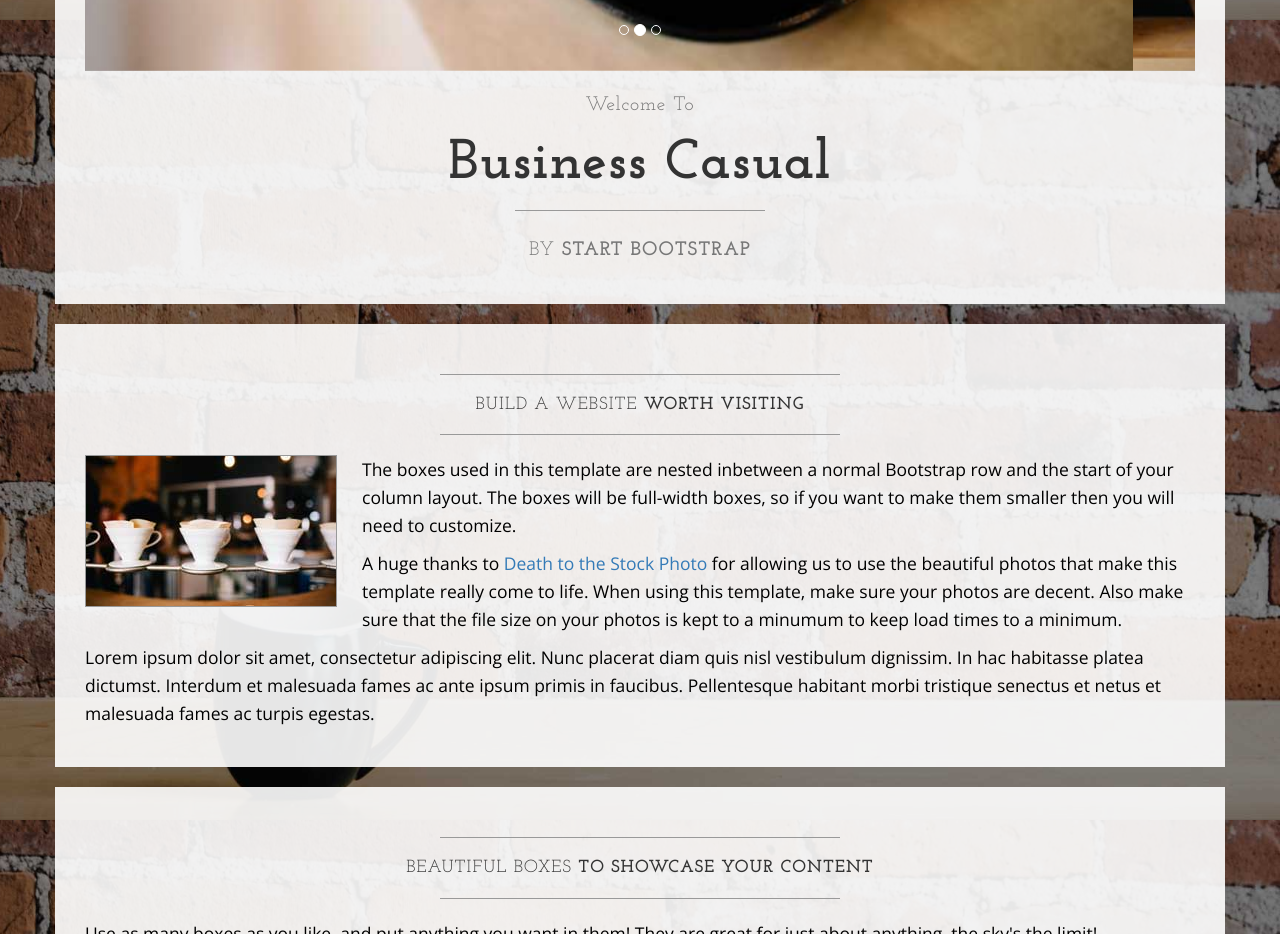
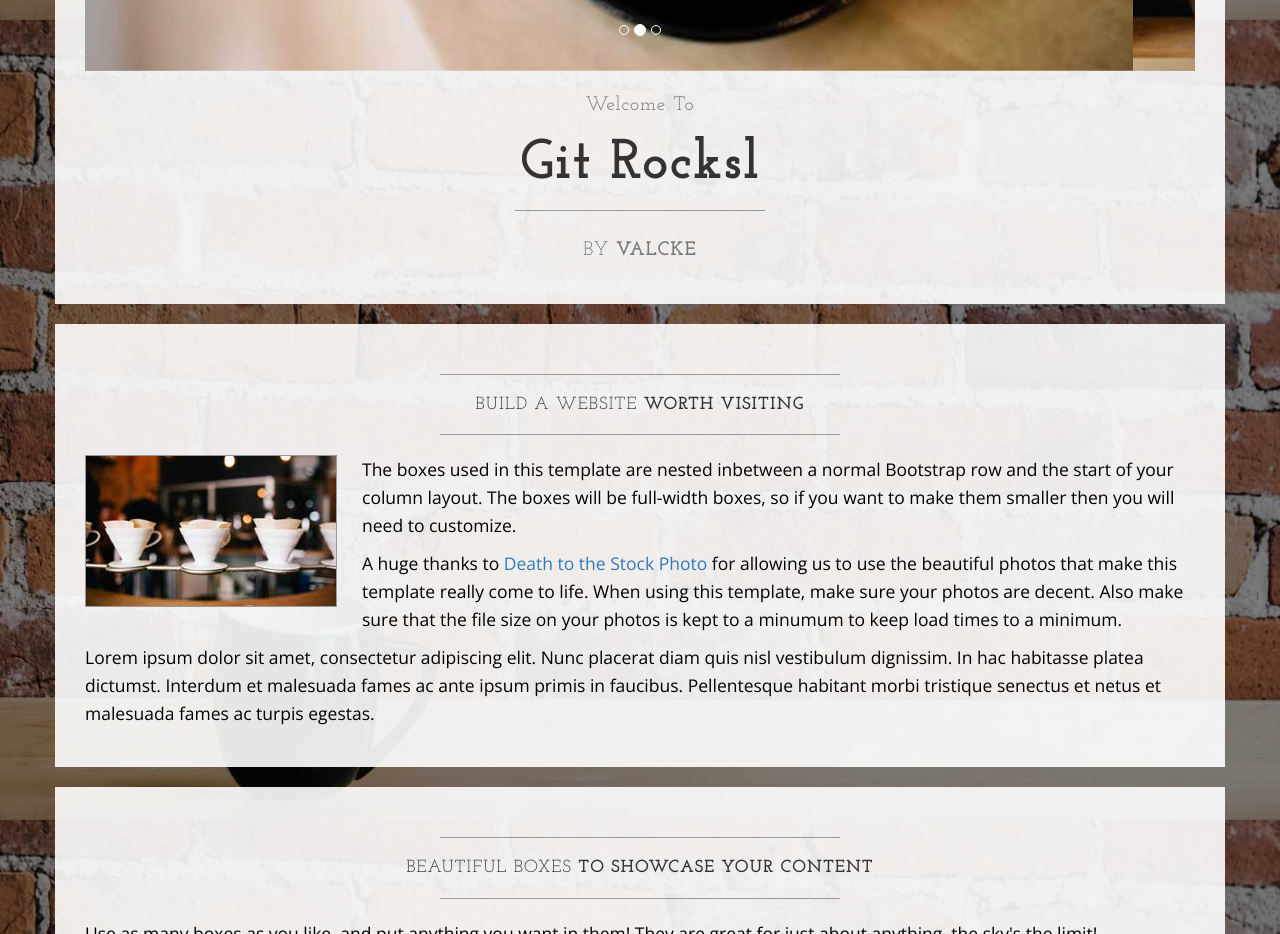
Before and after one commit to cvalcke958/learnablegitcourse, a plain HTML site: page index.html in a window 1280 px wide. Shown: the part 780-1714 px from the top of the page. Drawn offline with nearby package versions, Linux system fonts and the light colour scheme.

```diff
--- a/index.html
+++ b/index.html
@@ -108,11 +108,11 @@
                     <h2 class="brand-before">
                         <small>Welcome to</small>
                     </h2>
-                    <h1 class="brand-name">Business Casual</h1>
+                    <h1 class="brand-name">Git Rocksl</h1>
                     <hr class="tagline-divider">
                     <h2>
                         <small>By
-                            <strong>Start Bootstrap</strong>
+                            <strong>Valcke</strong>
                         </small>
                     </h2>
                 </div>
```
